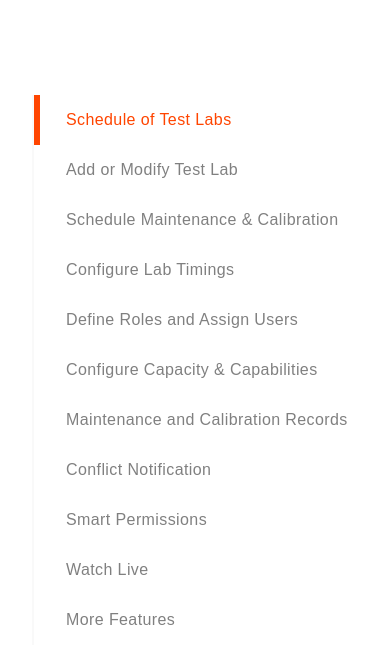
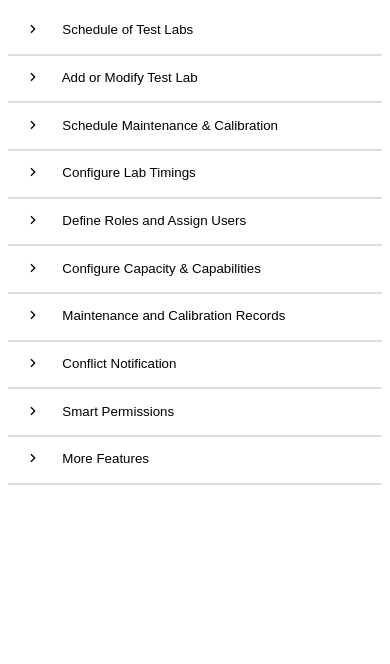
Before and after one commit to AdityaBanik/wix-vertical-tabs, a Svelte app: page / in a window 390 px wide. Shown: the top 664 px of the page. Built offline with nearby package versions, Linux system fonts and the light colour scheme.

Commit message:
final commit

```diff
--- a/src/App.svelte
+++ b/src/App.svelte
@@ -4,7 +4,6 @@
   import { onDestroy, onMount } from "svelte";
   import Accordian from "./lib/Accordian.svelte";
   import AccordianItem from "./lib/AccordianItem.svelte";
-  import { fly, slide } from "svelte/transition";
 
   let sections = [];
   let selected = 0;
@@ -31,7 +30,6 @@
           if (entry.isIntersecting && !isClicking) {
             selected = index;
           }
-
         });
       }, options);
 
@@ -46,7 +44,9 @@
 </script>
 
 <div class="container">
+  <div class="scroll-container">
     <div class="features">
+      <h3>Jump to Section</h3>
       <button class:selected={selected === 0} on:click={() => scrollIntoView(0)}
         >Schedule of Test Labs</button
       >
@@ -82,7 +82,11 @@
       >
     </div>
     <section class="scrollable">
-    <article class="panel" class:selected={selected === 0}  bind:this={sections[0]}>
+      <article
+        class="panel"
+        class:selected={selected === 0}
+        bind:this={sections[0]}
+      >
         <p>
           Access a consolidated view of all scheduled events on the test
           facilities. Effortlessly observe the details of each reservation and
@@ -94,7 +98,11 @@
         />
       </article>
 
-    <article class="panel" class:selected={selected === 1} bind:this={sections[1]}>
+      <article
+        class="panel"
+        class:selected={selected === 1}
+        bind:this={sections[1]}
+      >
         <p>
           Create test labs and adjust your lab settings to accommodate evolving
           requirements. Manage supplier information, including their contact
@@ -106,7 +114,11 @@
         />
       </article>
 
-    <article class="panel" class:selected={selected === 2} bind:this={sections[2]}>
+      <article
+        class="panel"
+        class:selected={selected === 2}
+        bind:this={sections[2]}
+      >
         <p>
           Sync schedules seamlessly, from recurring calibrations for precision to
           timely maintenance alerts, ensuring your lab operates at peak
@@ -118,7 +130,11 @@
         />
       </article>
 
-    <article class="panel"  class:selected={selected === 3} bind:this={sections[3]}>
+      <article
+        class="panel"
+        class:selected={selected === 3}
+        bind:this={sections[3]}
+      >
         <p>
           Define operational hours for your lab, streamlining test execution
           according to your preferred timings and maximize resource efficiency by
@@ -130,7 +146,11 @@
         />
       </article>
 
-    <article class="panel"  class:selected={selected === 4} bind:this={sections[4]}>
+      <article
+        class="panel"
+        class:selected={selected === 4}
+        bind:this={sections[4]}
+      >
         <p>
           Include users for defined roles to streamline responsibilities.
           Efficiently delegate tasks for a well-oiled testing process.
@@ -141,7 +161,11 @@
         />
       </article>
 
-    <article class="panel"  class:selected={selected === 5} bind:this={sections[5]}>
+      <article
+        class="panel"
+        class:selected={selected === 5}
+        bind:this={sections[5]}
+      >
         <p>
           Limit the concurrent tests in each lab to avoid conflicts and maintain
           peak capacity. Map tests to specific labs for streamlined planning and
@@ -153,7 +177,11 @@
         />
       </article>
 
-    <article class="panel"  class:selected={selected === 6} bind:this={sections[6]}>
+      <article
+        class="panel"
+        class:selected={selected === 6}
+        bind:this={sections[6]}
+      >
         <p>
           Access comprehensive records for maintenance and calibration tasks,
           keeping a complete history. Easily track records for audits and quality
@@ -165,7 +193,11 @@
         />
       </article>
 
-    <article class="panel"  class:selected={selected === 7} bind:this={sections[7]}>
+      <article
+        class="panel"
+        class:selected={selected === 7}
+        bind:this={sections[7]}
+      >
         <p>
           Prevent overbooking with intelligent conflict detection, eliminating
           double-booked resources assisting in smooth operations with no
@@ -177,7 +209,11 @@
         />
       </article>
 
-    <article class="panel"  class:selected={selected === 8} bind:this={sections[8]}>
+      <article
+        class="panel"
+        class:selected={selected === 8}
+        bind:this={sections[8]}
+      >
         <p>
           Tailor user permissions to ensure security and data integrity and
           safeguard your lab’s sensitive information with precise user and
@@ -189,7 +225,11 @@
         />
       </article>
 
-    <article class="panel"  class:selected={selected === 9} bind:this={sections[9]}>
+      <article
+        class="panel"
+        class:selected={selected === 9}
+        bind:this={sections[9]}
+      >
         <p>
           Tune in live to monitor test executions, making critical decisions in
           real-time and ensure quality and efficiency as you virtually oversee
@@ -201,7 +241,11 @@
         />
       </article>
 
-    <article class="panel"  class:selected={selected === 10} bind:this={sections[10]}>
+      <article
+        class="panel"
+        class:selected={selected === 10}
+        bind:this={sections[10]}
+      >
         <p>More features include</p>
         <img
           src="https://static.wixstatic.com/media/b8fe2a_c9114b3c038142c78d0a2f2ebf01a4ea~mv2.png"
@@ -211,7 +255,139 @@
     </section>
   </div>
 
+
+  <section class="accordian">
+    <Accordian>
+      <AccordianItem>
+        <svelte:fragment slot="title">Schedule of Test Labs</svelte:fragment>
+        <p>
+          Access a consolidated view of all scheduled events on the test facilities. Effortlessly observe the details of each reservation and reserve labs for events, including test requests.
+        </p>
+        <img
+          src="https://static.wixstatic.com/media/454d4b_047eed2219aa48d3ac9d4fba777bef35~mv2.png"
+          alt="Schedule of Test Labs"
+        />
+      </AccordianItem>
+
+      <AccordianItem>
+        <svelte:fragment slot="title">Add or Modify Test Lab</svelte:fragment>
+        <p>
+          Create test labs and adjust your lab settings to accommodate evolving
+          requirements. Manage supplier information, including their contact
+          details, for seamless coordination.
+        </p>
+        <img
+          src="https://static.wixstatic.com/media/454d4b_2fe7c38b412e4f908227f50809a3e8da~mv2.png"
+          alt="Add or Modify Test Lab"
+        />
+      </AccordianItem>
+
+      <AccordianItem>
+        <svelte:fragment slot="title"
+          >Schedule Maintenance & Calibration</svelte:fragment
+        >
+        <p>
+          Sync schedules seamlessly, from recurring calibrations for precision
+          to timely maintenance alerts, ensuring your lab operates at peak
+          reliability and performance.
+        </p>
+        <img
+          src="https://static.wixstatic.com/media/454d4b_2873971af3ff436199584bee57918492~mv2.png"
+          alt="Schedule Maintenance & Calibration"
+        />
+      </AccordianItem>
+
+      <AccordianItem>
+        <svelte:fragment slot="title">Configure Lab Timings</svelte:fragment>
+        <p>
+          Define operational hours for your lab, streamlining test execution
+          according to your preferred timings and maximize resource efficiency
+          by aligning facility hours with your needs.
+        </p>
+        <img
+          src="https://static.wixstatic.com/media/454d4b_cc6ed2f42bf149aba67a7d322abfa288~mv2.png"
+          alt="Configure Lab Timings"
+        />
+      </AccordianItem>
+
+      <AccordianItem>
+        <svelte:fragment slot="title"
+          >Define Roles and Assign Users</svelte:fragment
+        >
+        <p>
+          Include users for defined roles to streamline responsibilities. Efficiently delegate tasks for a well-oiled testing process.
+        </p>
+        <img
+          src="https://static.wixstatic.com/media/454d4b_a3dcbcda344c46098cf8d9ceed1c094a~mv2.png"
+          alt="Define Roles and Assign Users"
+        />
+      </AccordianItem>
+
+      <AccordianItem>
+        <svelte:fragment slot="title"
+          >Configure Capacity & Capabilities</svelte:fragment
+        >
+        <p>
+          Set limits on the number of tests that can run simultaneously in your lab, preventing conflicts and ensuring your lab operates at peak capacity without overloading. Additionally, leverage
+          the capability to map tests to specific labs for streamlined
+          planning and optimal resource utilization.
+        </p>
+        <img
+          src="https://static.wixstatic.com/media/454d4b_1ccfb3a3cc9e490eae5a27871851aae4~mv2.png"
+          alt="Configure Capacity & Capabilities"
+        />
+      </AccordianItem>
+
+      <AccordianItem>
+        <svelte:fragment slot="title"
+          >Maintenance and Calibration Records</svelte:fragment
+        >
+        <p>
+          Access comprehensive records for maintenance and calibration tasks, keeping a complete history. Easily track records for audits
+          and quality assurance.
+        </p>
+        <img
+          src="https://static.wixstatic.com/media/454d4b_cdb8c622c4be4bacbf3bb96ac97f09ce~mv2.png"
+          alt="Maintenance and Calibration Records"
+        />
+      </AccordianItem>
+
+      <AccordianItem>
+        <svelte:fragment slot="title">Conflict Notification</svelte:fragment>
+        <p>
+          Prevent overbooking with intelligent conflict detection, eliminating double-booked resources assisting in smooth operations with no unnecessary interruptions.
+        </p>
+        <img
+          src="https://static.wixstatic.com/media/454d4b_a0d4c61e861d4438be98ce5a470215d9~mv2.png"
+          alt="Conflict Notification"
+        />
+      </AccordianItem>
+
+      <AccordianItem>
+        <svelte:fragment slot="title">Smart Permissions</svelte:fragment>
+        <p>
+          Tailor user permissions to ensure security and data integrity and safeguard your lab’s sensitive information with precise user and multiple team access.
+        </p>
+        <img
+          src="https://static.wixstatic.com/media/454d4b_d869aa76548c4adeb21d320aa3969875~mv2.png"
+          alt="Smart Permissions"
+        />
+      </AccordianItem>
+
+      <AccordianItem>
+        <svelte:fragment slot="title">More Features</svelte:fragment>
+        <p>More features include</p>
+        <img
+          src="https://static.wixstatic.com/media/b8fe2a_18096b6ad804432ba47aeb5ef21b94c7~mv2.png"
+          alt="More Features"
+        />
+      </AccordianItem>
+    </Accordian>
+  </section>
+</div>
+
 <style>
+
   ::-webkit-scrollbar {
     width: 6px; /* Set the width of the scrollbar */
   }
@@ -222,27 +398,27 @@
     border-radius: 10px; /* Roundness of the scrollbar thumb */
   }
   .scrollable {
-    height: 80vh;
+    height: 560px;
     overflow-y: scroll;
+    margin-top: 4.5em;
   }
   .features {
     display: flex;
     flex-direction: column;
     justify-content: center;
-    align-items: center;
-    height: 80vh;
   }
   .scrollable .panel {
     height: 100%;
 
     padding: 2.5em 1em;
     display: flex;
+
     flex-direction: column-reverse;
   }
 
   .panel p {
-    text-align: center;
-    color: #33333396;
+
+    color: #333333d0;
     margin-top: 3em;
   }
 
@@ -263,13 +439,20 @@
     width: 100%;
     text-align: left;
 
-    color: gray;
+    color: #717171;
     position: relative;
     transition: color 0.5s ease-in-out;
   }
 
+  .features h3{
+    text-transform: uppercase;
+    margin-bottom: 2.3em;
+
+    color: #717171;
+  }
+
   .features button::after {
-    content: '';
+    content: "";
     position: absolute;
     top: 0;
     left: 0;
@@ -290,9 +473,8 @@
 
   .container {
     font-family: "Montserrat", sans-serif;
-    background-color: transparent;
-    display: flex;
-    gap: 120px;
+    background: white;
+
   }
   * {
     box-sizing: border-box;
@@ -300,7 +482,15 @@
 
   .container {
     font-size: 16px;
-    padding: 2em;
+
+  }
+
+  .scroll-container{
+    display: flex;
+    gap: 120px;
+    padding: 4em 2em;
+    border-radius: 20px;
+    box-shadow: 0px 0px 8px 0px #00000020;
   }
   .accordian {
     display: none;
@@ -327,8 +517,7 @@
     opacity: 1;
   }
 
-
-  .panel p{
+  .panel p {
     transition: opacity 0.5s ease-in-out;
     opacity: 0.2;
   }
@@ -341,15 +530,29 @@
     .container {
       font-size: 18px;
     }
+    .features button {
+      font-size: 20px;
     }
 
-  @media (max-width: 950px) {
+    .panel p{
+      font-size: 18px;
+    }
+  }
+
+  @media (max-width: 1000px) {
     .container {
       font-size: 14px; /* Decrease the font size for mobile */
     }
+
+    .scrollable{
+      height: 400px;
+    }
+    .features button {
+      font-size: 12px;
+    }
   }
 
-  @media (max-width: 600px) {
+  @media (max-width: 795px) {
     .container {
       font-size: 12px; /* Decrease the font size for mobile */
     }
@@ -359,7 +562,7 @@
     .accordian {
       display: block;
     }
-    .tabs {
+    .scroll-container {
       display: none;
     }
   }
--- a/src/lib/TabLabel.svelte
+++ /dev/null
@@ -1,51 +0,0 @@
-<script>
-  export let group;
-  export let value;
-</script>
-
-<button class:selected={group === value} on:click={()=> group = value}>
-  <slot />
-</button>
-
-<style>
-  button {
-    font-family: 'Montserrat', sans-serif;
-    display: block;
-    font-weight: semi-bold;
-    font-size: 1rem;
-    background-color: transparent;
-    border: none;
-    padding: 1em 32px;
-    cursor: pointer;
-    border-left: 2px solid #cccccc6e;
-    letter-spacing: 0.2px;
-    white-space: nowrap;
-    width: 100%;
-    text-align: left;
-
-  }
-  .selected {
-    border-color: orangered;
-    background-image: radial-gradient(circle, rgba(0, 0, 0, 0.02) 3px, transparent 1px);
-    background-size: 10px 10px;
-    color: orangered;
-    font-size: 1.2rem;
-    font-weight: 500;
-  }
-  button:hover{
-   color: orangered;
-   transition: 0.15s;
-  }
-
-  @media(min-width: 1600px){
-    button{
-      font-size: 18px;
-    }
-  }
-  @media(max-width: 950px){
-    button{
-      font-size: 0.8rem;
-    }
-  }
-
-</style>
```
Also changed, not shown: src/lib/Tabs.svelte (deleted, +0 -24 lines). Lines whose indentation alone changed are shown as unchanged.
